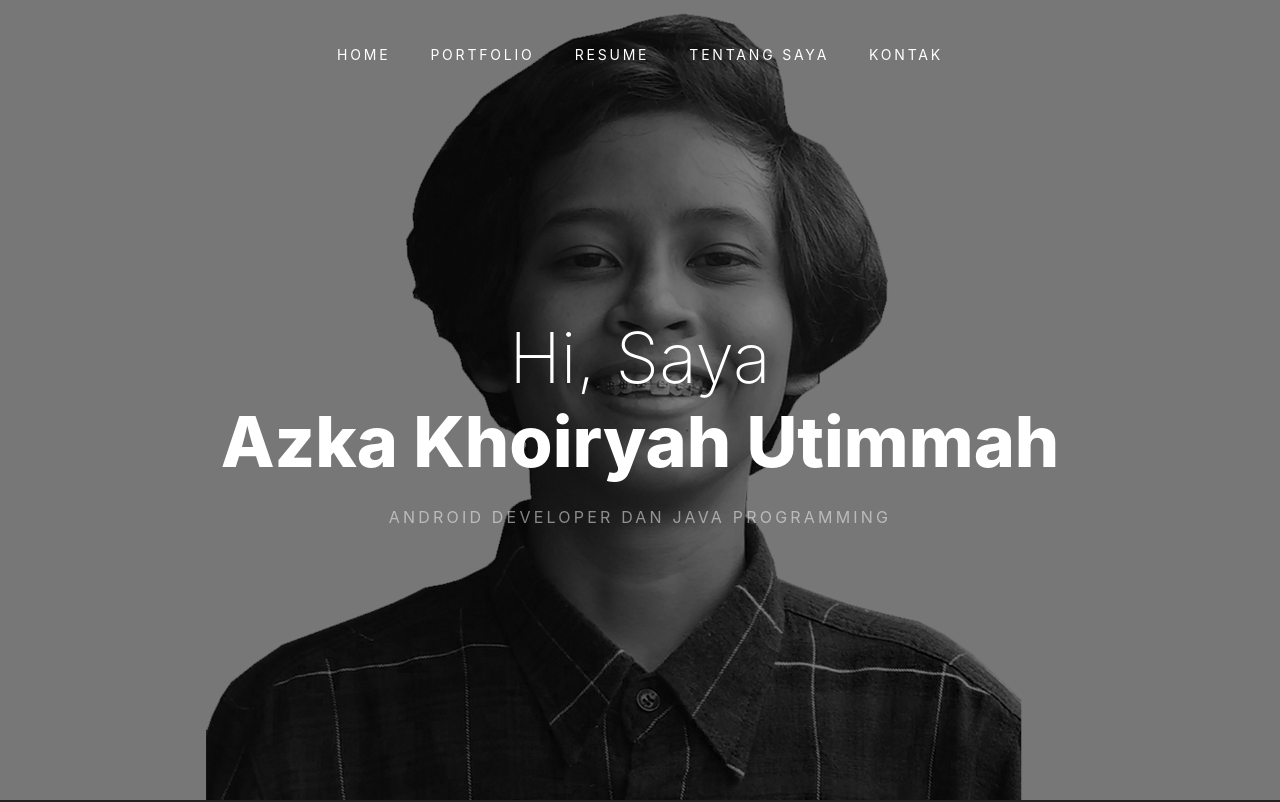
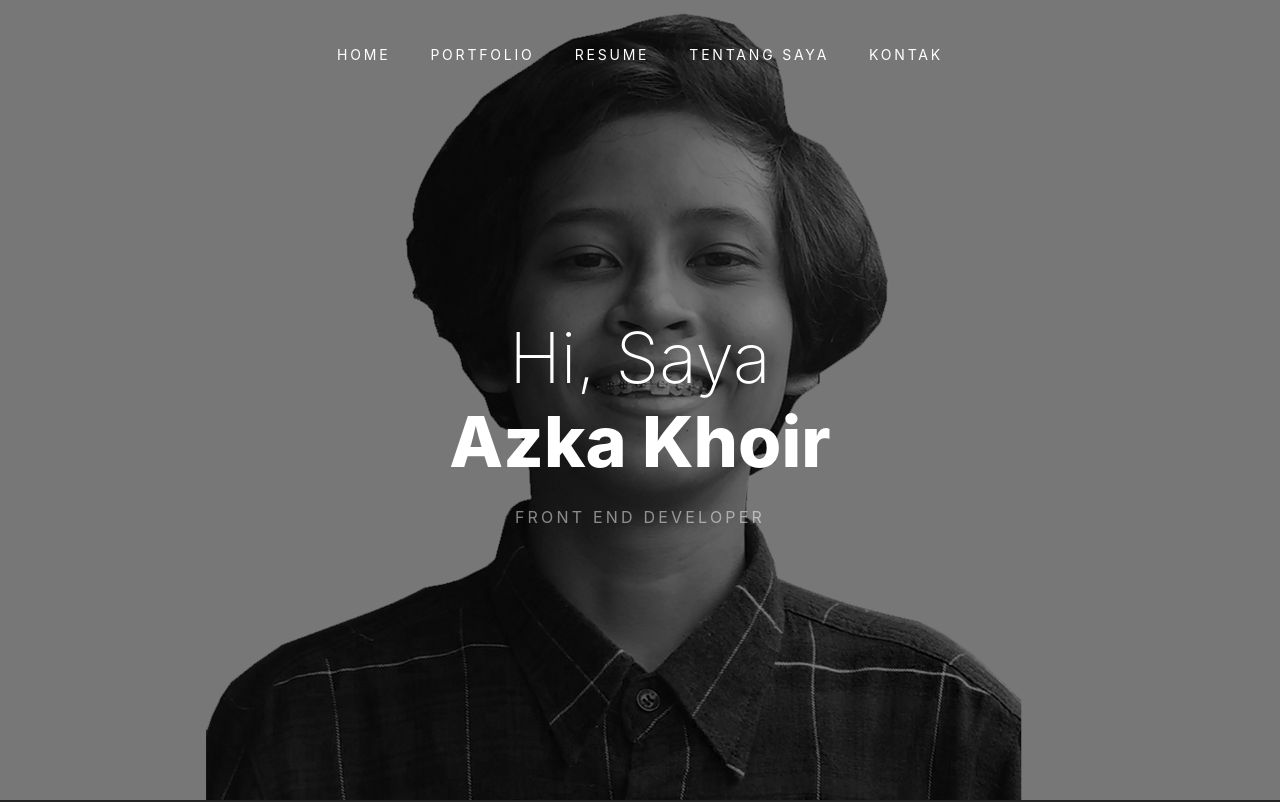
Before and after one commit to syntaxerror-ka/portofolioka, a plain HTML site: page index.html in a window 1280 px wide. Shown: the top 802 px of the page. Drawn offline with nearby package versions, Linux system fonts and the light colour scheme; files whose address does not match are found by name.

Commit message:
Update index.html

```diff
--- a/index.html
+++ b/index.html
@@ -47,8 +47,8 @@
 			<div class="row intro-text align-items-center justify-content-center">
 				<div class="col-md-10 text-center pt-5">
 
-					<h1 class="site-heading site-animate">Hi, Saya <strong class="d-block">Azka Khoiryah Utimmah</strong></h1>
-					<strong class="d-block text-white text-uppercase letter-spacing">Android Developer dan Java Programming</strong>
+					<h1 class="site-heading site-animate">Hi, Saya <strong class="d-block">Azka Khoir</strong></h1>
+					<strong class="d-block text-white text-uppercase letter-spacing">Front End Developer</strong>
 
 				</div>
 			</div>
@@ -301,7 +301,7 @@
 					<div class="section-heading">
 						<h2>Tentang <strong>Saya</strong></h2>
 					</div>
-					<p class="lead">Saya seorang Android Developer yang lahir di Jakarta 08 Agustus 1996. Saya berjenis kelamin perempuan. Saat ini, saya bekerja disebuah perusahaan swasta di Jakarta Selatan. Saya kenal dengan bahasa pemrograman Java, Website (HTML dan CSS), dan Android. Saya mampu berkerja tim dan saya mau belajar hal baru untuk explore diri.</p>
+					<p class="lead">Saya seorang Front End Developer yang lahir di Jakarta 08 Agustus 1996. Saat ini, saya bekerja disebuah perusahaan swasta di Jakarta Selatan. Saya kenal dengan bahasa pemrograman Java, Website (HTML dan CSS), dan Android. Saya mampu berkerja tim dan saya mau belajar hal baru untuk explore diri.</p>
 					<!-- <p class="mb-5  ">A small river named Duden flows by their place and supplies it with the necessary regelialia. It is a paradisematic country, in which roasted parts of sentences fly into your mouth.</p>
 
 					<p>
@@ -572,11 +572,11 @@
 					<ul class="site-contact-details">
 						<li>
 							<span class="text-uppercase">Email</span>
-							azkakhoiryahutimmah@gmail.com
+							al.khoirrr@gmail.com
 						</li>
 						<li>
 							<span class="text-uppercase">Nomer HP</span>
-							+62 813-1940-9128
+							+62 818-0297-8808
 						</li>
 						<!-- <li>
 							<span class="text-uppercase">Fax</span>
```
